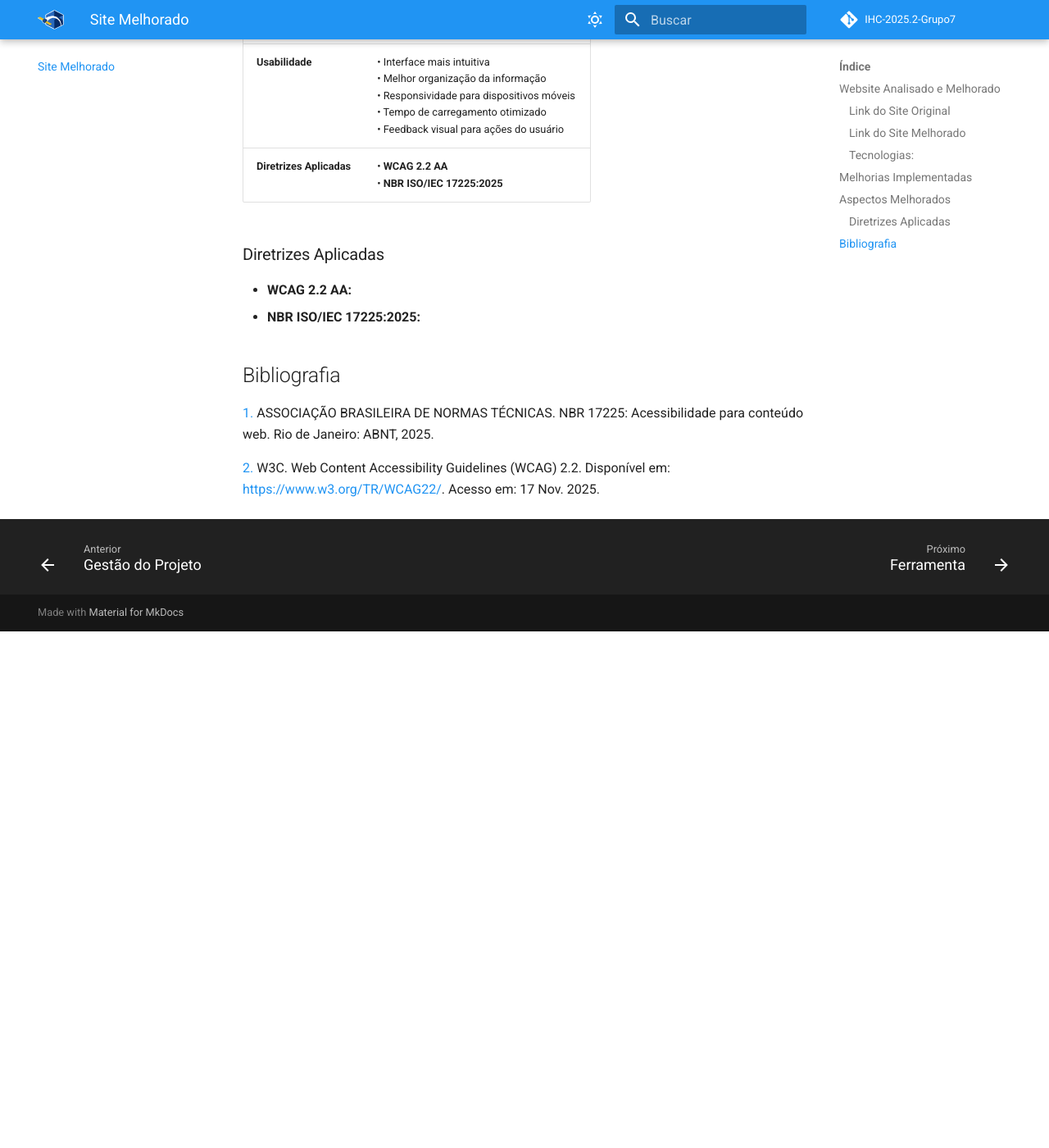
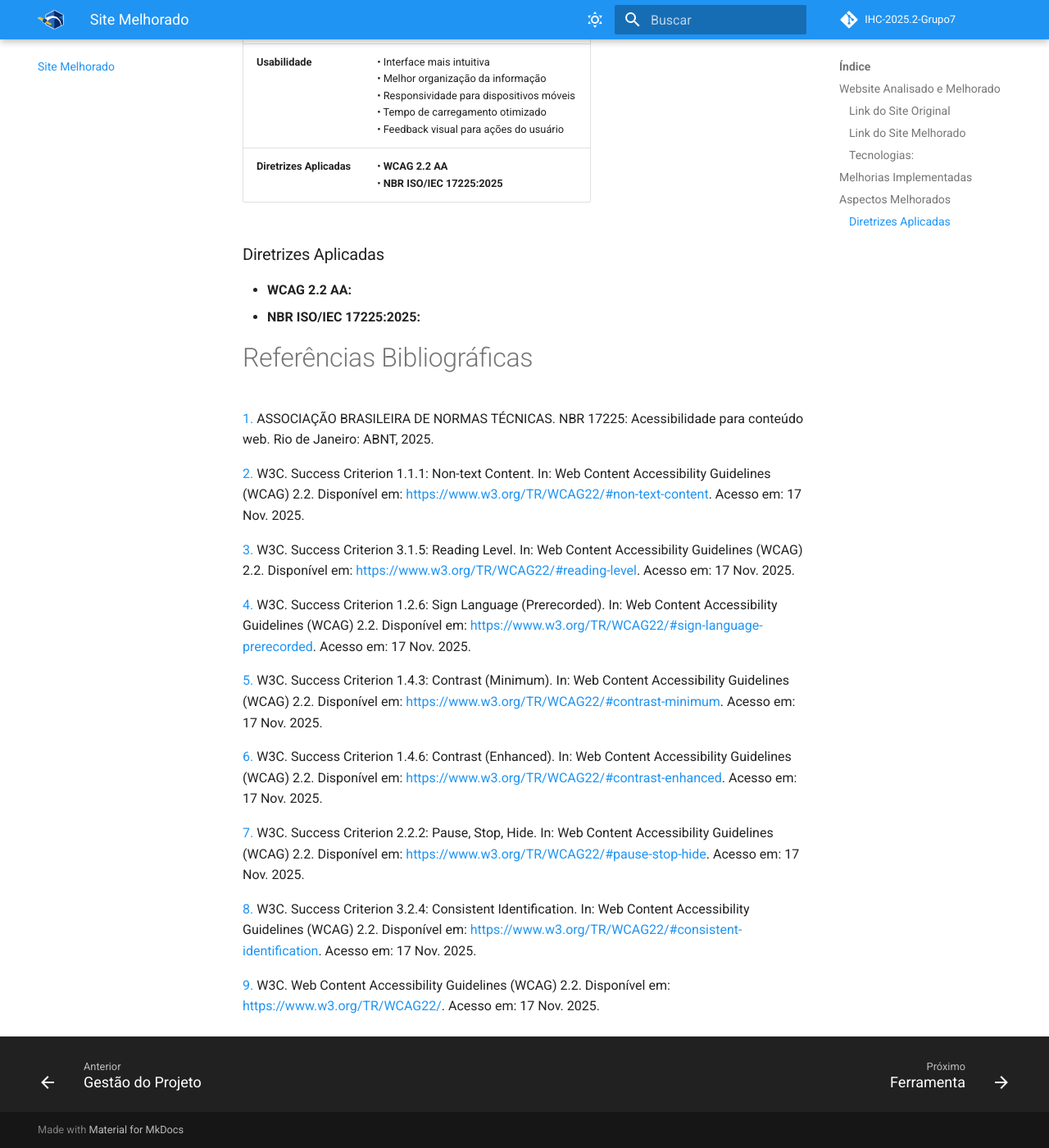
Before and after one commit to UnB-IHC/IHC-2025.2-Grupo7, an MkDocs documentation site: the page built from docs/projeto/site-melhorado.md, in a window 1280 px wide and 1400 px high, scrolled down 2041 px. Shown: the whole window at 82% size. Built offline with MkDocs 1.6.1 and Material for MkDocs 9.7.7, drawn with Linux system fonts in a browser that asks for light colours; comment, search, counter and statistics services are not loaded; before the commit the page ends 2811 px from its top, so only the background shows below that.

Commit message:
Atualizando

```diff
--- a/docs/projeto/site-melhorado.md
+++ b/docs/projeto/site-melhorado.md
@@ -43,8 +43,23 @@ Essas tecnologias, combinadas, contribuíram para tornar o site mais eficiente,
 - **WCAG 2.2 AA:**
 - **NBR ISO/IEC 17225:2025:**
 
-## Bibliografia
+
+# Referências Bibliográficas
 
 <a id="FRM2" href="#anchor_2">1.</a> ASSOCIAÇÃO BRASILEIRA DE NORMAS TÉCNICAS. NBR 17225: Acessibilidade para conteúdo web. Rio de Janeiro: ABNT, 2025.
 
-<a id="FRM2" href="#anchor_2">2.</a> W3C. Web Content Accessibility Guidelines (WCAG) 2.2. Disponível em: [https://www.w3.org/TR/WCAG22/](https://www.w3.org/TR/WCAG22/). Acesso em: 17 Nov. 2025.
+<a id="ref20" href="#anchor_20">2.</a> W3C. Success Criterion 1.1.1: Non-text Content. In: Web Content Accessibility Guidelines (WCAG) 2.2. Disponível em: [https://www.w3.org/TR/WCAG22/#non-text-content](https://www.w3.org/TR/WCAG22/#non-text-content). Acesso em: 17 Nov. 2025.
+
+<a id="ref27" href="#anchor_27">3.</a> W3C. Success Criterion 3.1.5: Reading Level. In: Web Content Accessibility Guidelines (WCAG) 2.2. Disponível em: [https://www.w3.org/TR/WCAG22/#reading-level](https://www.w3.org/TR/WCAG22/#reading-level). Acesso em: 17 Nov. 2025.
+
+<a id="ref29" href="#anchor_29">4.</a> W3C. Success Criterion 1.2.6: Sign Language (Prerecorded). In: Web Content Accessibility Guidelines (WCAG) 2.2. Disponível em: [https://www.w3.org/TR/WCAG22/#sign-language-prerecorded](https://www.w3.org/TR/WCAG22/#sign-language-prerecorded). Acesso em: 17 Nov. 2025.
+
+<a id="ref30" href="#anchor_30">5.</a> W3C. Success Criterion 1.4.3: Contrast (Minimum). In: Web Content Accessibility Guidelines (WCAG) 2.2. Disponível em: [https://www.w3.org/TR/WCAG22/#contrast-minimum](https://www.w3.org/TR/WCAG22/#contrast-minimum). Acesso em: 17 Nov. 2025.
+
+<a id="ref31" href="#anchor_31">6.</a> W3C. Success Criterion 1.4.6: Contrast (Enhanced). In: Web Content Accessibility Guidelines (WCAG) 2.2. Disponível em: [https://www.w3.org/TR/WCAG22/#contrast-enhanced](https://www.w3.org/TR/WCAG22/#contrast-enhanced). Acesso em: 17 Nov. 2025.
+
+<a id="ref32" href="#anchor_32">7.</a> W3C. Success Criterion 2.2.2: Pause, Stop, Hide. In: Web Content Accessibility Guidelines (WCAG) 2.2. Disponível em: [https://www.w3.org/TR/WCAG22/#pause-stop-hide](https://www.w3.org/TR/WCAG22/#pause-stop-hide). Acesso em: 17 Nov. 2025.
+
+<a id="ref33" href="#anchor_33">8.</a> W3C. Success Criterion 3.2.4: Consistent Identification. In: Web Content Accessibility Guidelines (WCAG) 2.2. Disponível em: [https://www.w3.org/TR/WCAG22/#consistent-identification](https://www.w3.org/TR/WCAG22/#consistent-identification). Acesso em: 17 Nov. 2025.
+
+<a id="FRM2" href="#anchor_2">9.</a> W3C. Web Content Accessibility Guidelines (WCAG) 2.2. Disponível em: [https://www.w3.org/TR/WCAG22/](https://www.w3.org/TR/WCAG22/). Acesso em: 17 Nov. 2025.
```
